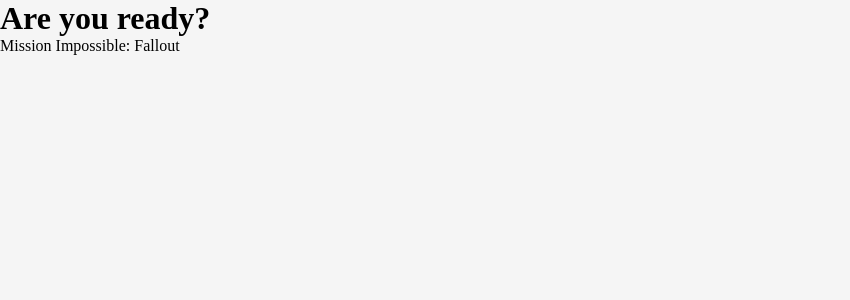
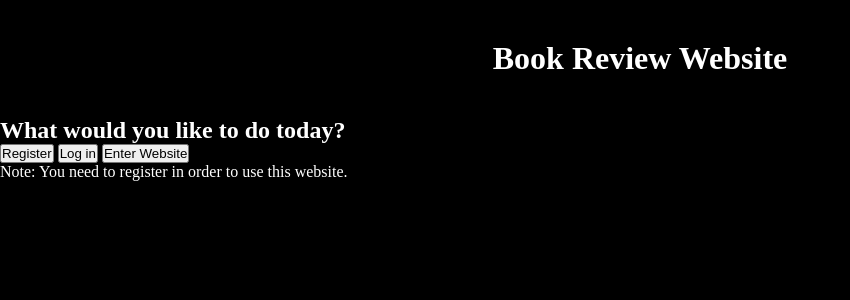
Before and after one commit to ksrksr663/bookreviews, a Flask app: page / in a window 1280 px wide. Shown: the top 300 px of the page, without its empty margins (0-850 px from the left). Run offline with Flask 2, Linux system fonts and the light colour scheme.

Commit message:
register page boilerplate coded, add some styling

```diff
--- a/application.py
+++ b/application.py
@@ -24,3 +24,21 @@
 @app.route("/")
 def index():
     return render_template("index.html")
+
+
+@app.route("/register_page")
+def register_page():
+    return render_template("register.html")
+
+
+@app.route("/registration", methods=["POST"])
+def registration():
+    first_name = request.form.get("first_name")
+    last_name = request.form.get("last_name")
+    username = request.form.get("username")
+    password = request.form.get("password")
+    return "<h1>Success!</h1>"
+
+
+if __name__ == "__main__":
+    app.run()
--- a/static/styles.css
+++ b/static/styles.css
@@ -5,6 +5,14 @@
 }
 
 body {
-	background: whitesmoke;
+	/* background: whitesmoke; */
+	background: black;
+	color: white;
 	font-family: 'Ubuntu Mono';
 }
+
+.heading {
+	text-align: center;
+	font-weight: bold;
+	padding: 40px 0;
+}
--- a/templates/_layout.html
+++ b/templates/_layout.html
@@ -6,8 +6,10 @@
 	</head>
 	<body>
 
-		{% block heading %}
-		{% endblock %}
+		<h1 class="heading">
+			{% block heading %}
+			{% endblock %}
+		</h1>
 
 		{% block body %}
 		{% endblock %}
--- a/templates/index.html
+++ b/templates/index.html
@@ -3,9 +3,18 @@
 {% block title %}Homepage{% endblock %}
 
 {% block heading %}
-	<h1>Are you ready?</h1>
+	Book Review Website
 {% endblock %}
 
 {% block body %}
-	<p>Mission Impossible: Fallout</p>
+
+	<h2>What would you like to do today?</h2>
+
+	<a href="{{ url_for('register_page') }}"><button>Register</button></a>
+	<a href="#"><button>Log in</button></a>
+	<a href="#"><button>Enter Website</button></a>
+	<br/>
+
+	<p>Note: You need to register in order to use this website.</p>
+
 {% endblock %}
```
Also changed, not shown: templates/register.html (added, +29 -0 lines), templates/log_in.html (added).
